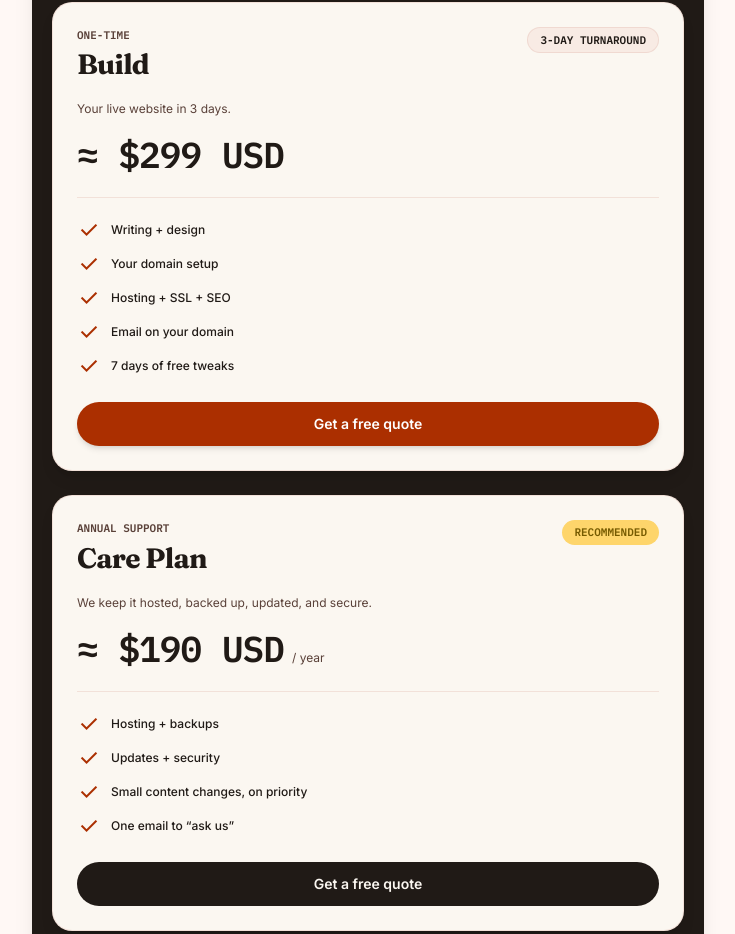
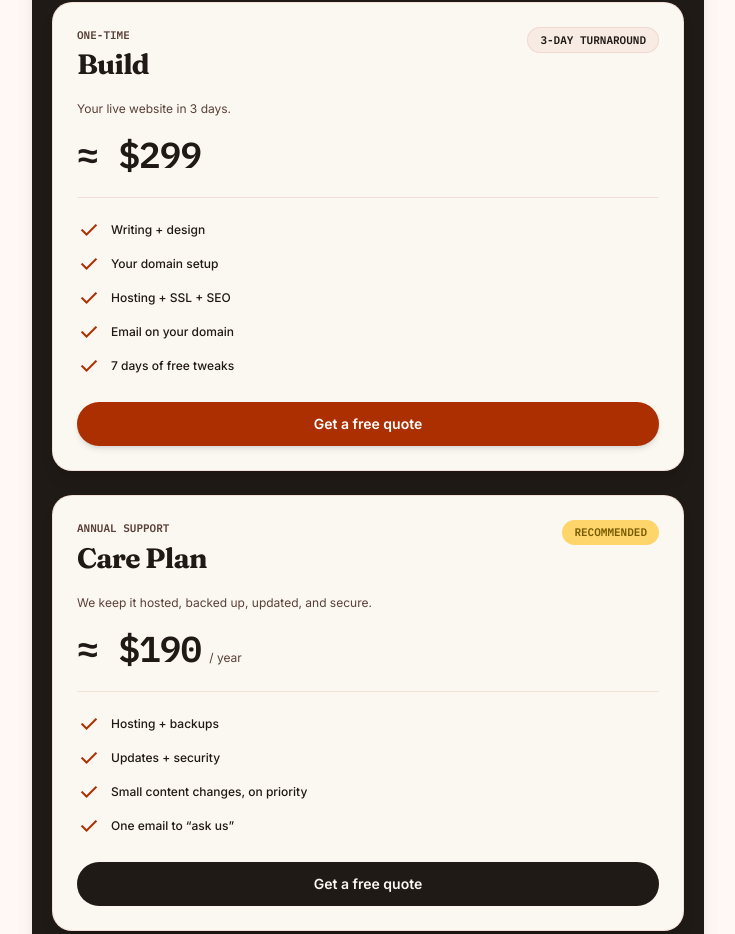
Before and after one commit to Vyker/whisk.one, a React (Vite) app: page / in a window 1280 px wide. Shown: the part 2452-3386 px from the top of the page, without its empty margins (272-1007 px from the left). Built offline with nearby package versions, Linux system fonts and the light colour scheme; no server answers.

Commit message:
Fix duplicated currency display: real symbol glyphs for AED/SAR, drop redundant code suffixes

```diff
--- a/src/components/CurrencyModal.tsx
+++ b/src/components/CurrencyModal.tsx
@@ -92,7 +92,7 @@ export const CurrencyModal: React.FC<CurrencyModalProps> = ({
                   <div className="flex flex-col">
                     <span className="text-sm font-medium text-[#201a16]">{curr.name}</span>
                     <span className="text-[11px] text-[#5a4139]">
-                      Build: {buildDisplay} {curr.code}
+                      Build: {buildDisplay}
                     </span>
                   </div>
                 </div>
--- a/src/components/OverviewScreen.tsx
+++ b/src/components/OverviewScreen.tsx
@@ -534,7 +534,7 @@ export const OverviewScreen: React.FC<OverviewScreenProps> = ({
             {/* Dynamic Price Slot */}
             <div className="py-1 flex items-baseline gap-2">
               <span className="text-[2.25rem] leading-none font-bold text-[#201a16] tracking-tight font-mono">
-                ≈ {formatPrice(BASE_PRICES.build, activeCurrency)} {activeCurrency}
+                ≈ {formatPrice(BASE_PRICES.build, activeCurrency)}
               </span>
             </div>
 
@@ -590,7 +590,7 @@ export const OverviewScreen: React.FC<OverviewScreenProps> = ({
             {/* Dynamic Price Slot */}
             <div className="py-1 flex items-baseline gap-2">
               <span className="text-[2.25rem] leading-none font-bold text-[#201a16] tracking-tight font-mono">
-                ≈ {formatPrice(BASE_PRICES.care, activeCurrency)} {activeCurrency}
+                ≈ {formatPrice(BASE_PRICES.care, activeCurrency)}
               </span>
               <span className="text-xs text-[#5a4139]">/ year</span>
             </div>
--- a/src/data/currencies.ts
+++ b/src/data/currencies.ts
@@ -2,8 +2,8 @@ import { CurrencyConfig } from '../types';
 
 export const CURRENCIES: Record<string, CurrencyConfig> = {
   USD: { code: 'USD', name: 'US Dollar', symbol: '$', rate: 1 },
-  AED: { code: 'AED', name: 'UAE Dirham', symbol: 'AED ', rate: 3.67 },
-  SAR: { code: 'SAR', name: 'Saudi Riyal', symbol: 'SAR ', rate: 3.75 },
+  AED: { code: 'AED', name: 'UAE Dirham', symbol: 'د.إ ', rate: 3.67 },
+  SAR: { code: 'SAR', name: 'Saudi Riyal', symbol: '﷼ ', rate: 3.75 },
   EUR: { code: 'EUR', name: 'Euro', symbol: '€', rate: 0.92 },
   GBP: { code: 'GBP', name: 'British Pound', symbol: '£', rate: 0.79 },
   CAD: { code: 'CAD', name: 'Canadian Dollar', symbol: 'CA$', rate: 1.38 },
```
